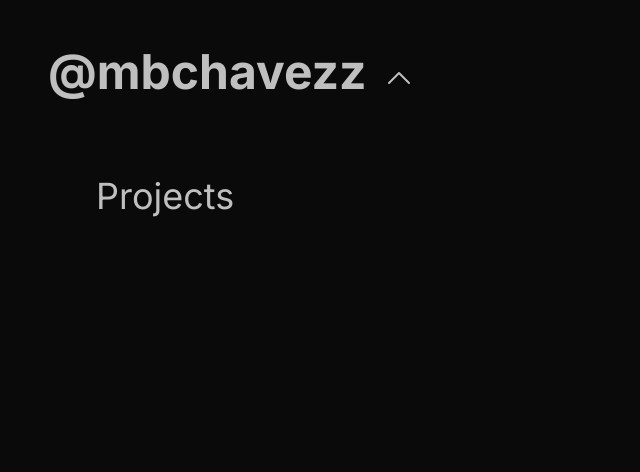
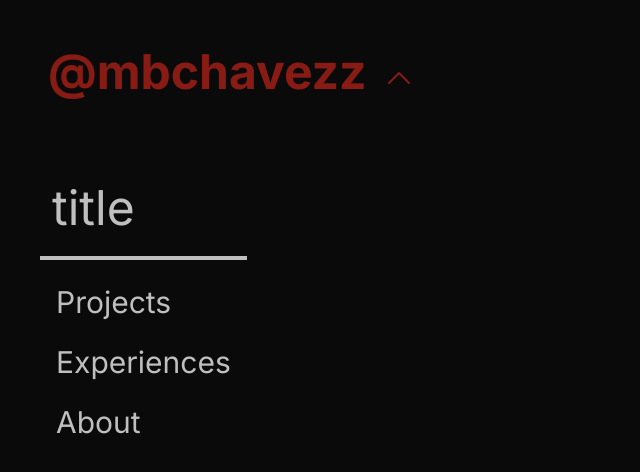
Before and after one commit to mbchavez27/mbchavezzportfolio, a React (Vite) app: page /projects in a window 1280 px wide. Shown: the top 472 px of the page, without its empty margins (0-640 px from the left). Built offline with nearby package versions, Linux system fonts and the light colour scheme.

Commit message:
feat: add drawer component

```diff
--- /dev/null
+++ b/src/components/drawer/drawer.tsx
@@ -0,0 +1,43 @@
+import { Link } from 'react-router-dom'
+
+type linkTypes = {
+  link: string
+  linkTitle: string
+}
+
+type drawerType = {
+  title: string
+  links: linkTypes[]
+}
+
+export default function Drawer(drawerContent: drawerType) {
+  return (
+    <>
+      <div className="px-10 py-40">
+        <div className="text-5xl px-3 py-6">
+          {drawerContent.title || 'title'}
+        </div>
+        <div className="flex flex-col w-fit border-[#BFBFBF] border-t-4 px-4 py-6 text-3xl space-y-6">
+          <Link
+            to="/projects"
+            className="hover:translate-x-6 transition duration-200 ease-in-out"
+          >
+            Projects
+          </Link>
+          <Link
+            to="/experiences"
+            className="hover:translate-x-6 transition duration-200 ease-in-out"
+          >
+            Experiences
+          </Link>
+          <Link
+            to="/about"
+            className="hover:translate-x-6 transition duration-200 ease-in-out"
+          >
+            About
+          </Link>
+        </div>
+      </div>
+    </>
+  )
+}
--- /dev/null
+++ b/src/components/menu/menu.tsx
@@ -0,0 +1,9 @@
+import Drawer from '../drawer/drawer'
+
+export default function Menu() {
+  return (
+    <>
+      <Drawer></Drawer>
+    </>
+  )
+}
--- a/src/components/navbar/navbar.tsx
+++ b/src/components/navbar/navbar.tsx
@@ -7,18 +7,18 @@ export default function NavBar() {
   const location = useLocation()
 
   useEffect(() => {
-    if (location.pathname == '/navbar') setIsOpen(true)
+    if (location.pathname == '/navigation') setIsOpen(true)
     else setIsOpen(false)
   }, [location.pathname])
 
   return (
     <>
       <div className="p-12 absolute z-10">
-        <div className="text-[#BFBFBF] flex items-center space-x-4">
+        <div className="text-[#881b14] flex items-center space-x-4">
           <Link to="/" className="font-bold text-5xl">
             @mbchavezz
           </Link>
-          <Link to="/navbar">
+          <Link to="/navigation">
             <motion.svg
               xmlns="http://www.w3.org/2000/svg"
               fill="none"
--- a/src/components/pagerouter.tsx
+++ b/src/components/pagerouter.tsx
@@ -1,6 +1,7 @@
 import { Route, Routes, useLocation } from 'react-router-dom'
 import Home from '../pages/home'
 import Projects from '../pages/projects'
+import Menu from './menu/menu'
 import { AnimatePresence, motion } from 'framer-motion'
 
 export default function PageRouter() {
@@ -12,17 +13,25 @@ export default function PageRouter() {
           <Route
             path="/"
             element={
-              <PageWrapper>
+              <HorizontalAnimation>
                 <Home></Home>
-              </PageWrapper>
+              </HorizontalAnimation>
             }
           ></Route>
           <Route
             path="/projects"
             element={
-              <PageWrapper>
+              <VerticalAnimation>
                 <Projects></Projects>
-              </PageWrapper>
+              </VerticalAnimation>
+            }
+          ></Route>
+          <Route
+            path="/navigation"
+            element={
+              <VerticalAnimation>
+                <Menu></Menu>
+              </VerticalAnimation>
             }
           ></Route>
         </Routes>
@@ -31,7 +40,7 @@ export default function PageRouter() {
   )
 }
 
-const PageWrapper = ({ children }: { children: React.ReactNode }) => {
+const HorizontalAnimation = ({ children }: { children: React.ReactNode }) => {
   return (
     <motion.div
       initial={{ opacity: 0, y: 10 }}
@@ -43,3 +52,16 @@ const PageWrapper = ({ children }: { children: React.ReactNode }) => {
     </motion.div>
   )
 }
+
+const VerticalAnimation = ({ children }: { children: React.ReactNode }) => {
+  return (
+    <motion.div
+      initial={{ opacity: 0, x: -20 }}
+      animate={{ opacity: 1, x: 0 }}
+      exit={{ opacity: 0, x: -50 }}
+      transition={{ duration: 0.1 }}
+    >
+      {children}
+    </motion.div>
+  )
+}
--- a/src/pages/projects.tsx
+++ b/src/pages/projects.tsx
@@ -1,9 +1,9 @@
+import Drawer from '@/components/drawer/drawer'
+
 export default function Projects() {
   return (
     <>
-      <div className="px-24 py-44">
-        <h1 className="text-4xl">Projects</h1>
-      </div>
+      <Drawer></Drawer>
     </>
   )
 }
```
